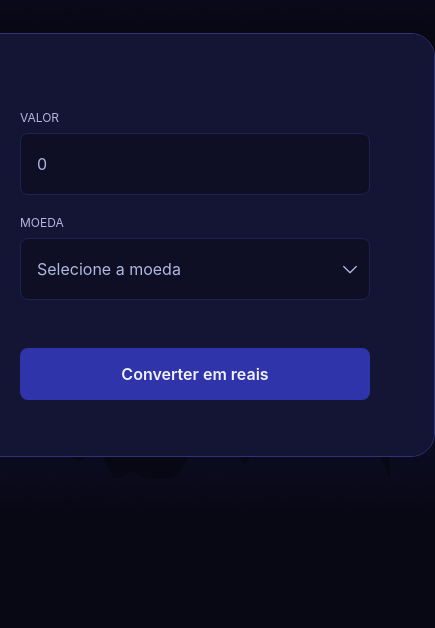
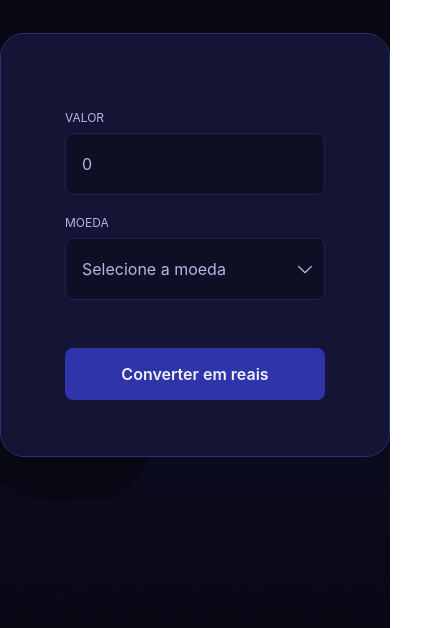
Before and after one commit to karenaraujodev/convert, a plain HTML site: page index.html in a window 390 px wide. Shown: the part 216-844 px from the top of the page, 435 px wide, since content can reach past the window. Drawn offline with Linux system fonts and the light colour scheme.

Commit message:
tornando o projeto responsivo, adicionando variaveis css e outras alterações

```diff
--- a/styles.css
+++ b/styles.css
@@ -7,26 +7,44 @@
 :root {
   font-family: "Inter", sans-serif;
   font-size: 16px;
+
+  /* CORES */
+  --color-text: #f1f2f6;
+  --color-placeholder: #b2b8de;
+
+  --bg-body: #141534;
+  --bg-input: #0e0f25;
+  --bg-footer: #1f2151;
+  --bg-scrollbar-track: #1f2151;
+  --bg-scrollbar-thumb: #2f3279;
+
+  --border-input: #1f2151;
+  --border-focus: #4a5dcd;
+
+  --primary: #2f34ab;
+  --primary-hover: #4a5dcd;
 }
 
+/* Scrollbar */
 ::-webkit-scrollbar {
   width: 8px;
 }
 
 ::-webkit-scrollbar-track {
-  background-color: #1f2151;
+  background-color: var(--bg-scrollbar-track);
 }
 
 ::-webkit-scrollbar-thumb {
-  background-color: #2f3279;
+  background-color: var(--bg-scrollbar-thumb);
 }
 
 body {
   width: 100%;
-  height: 100vh;
+  min-height: 100vh;
 
   background-image: url("./img/bg.png");
-  background-size: contain;
+  background-size: cover;
+  background-position: center;
 
   display: flex;
   align-items: center;
@@ -35,19 +53,22 @@ body {
 
   gap: 3.12rem;
 
-  color: #f1f2f6;
+  color: var(--color-text);
 }
 
+/* Container principal */
 main {
-  width: 480px;
+  width: 100%;
+  max-width: 480px;
+
   border-radius: 1.5rem;
-
-  border: 1px solid #2f3279;
+  border: 1px solid var(--bg-scrollbar-thumb);
   overflow-y: hidden;
 }
 
+/* FORMULÁRIO */
 form {
-  background-color: #141534;
+  background-color: var(--bg-body);
 
   display: flex;
   flex-direction: column;
@@ -57,25 +78,29 @@ form {
 
 label {
   font-size: 0.75rem;
-  color: #b2b8de;
+  color: var(--color-placeholder);
   text-transform: uppercase;
+
   margin-bottom: 0.5rem;
   margin-top: 1.25rem;
 }
 
+/* Inputs e Select */
 input,
 select {
   outline: 0;
 
-  color: #f1f2f6;
-  border: 1px solid #1f2151;
+  color: var(--color-text);
+  border: 1px solid var(--border-input);
   border-radius: 0.5rem;
 
-  background-color: #0e0f25;
+  background-color: var(--bg-input);
   padding: 1.25rem 1rem;
 
   font-family: "Inter", sans-serif;
   font-size: 1rem;
+
+  transition: border 0.2s, background-color 0.2s;
 }
 
 select {
@@ -85,32 +110,32 @@ select {
 
   background: url("./img/chevron-down.svg") no-repeat;
   background-position: calc(100% - 0.75rem) center !important;
-  background-color: #0e0f25;
+  background-color: var(--bg-input);
 
   cursor: pointer;
-  font-size: 1rem;
 }
 
 input::placeholder,
 select:invalid,
 option {
-  color: #b2b8de;
+  color: var(--color-placeholder);
 }
 
 input:focus,
 select:focus {
-  border: 1px solid #4a5dcd;
+  border: 1px solid var(--border-focus);
 }
 
+/* BOTÃO */
 button {
   height: 3.25rem;
 
-  background-color: #2f34ab;
+  background-color: var(--primary);
 
   border: none;
   border-radius: 0.5rem;
 
-  color: #f1f2f6;
+  color: var(--color-text);
 
   font-family: "Inter", sans-serif;
   font-size: 1rem;
@@ -123,22 +148,28 @@ button {
 }
 
 button:hover {
-  background-color: #4a5dcd;
+  background-color: var(--primary-hover);
 }
 
 button:focus {
-  outline: 1.5px solid #4a5dcd;
+  outline: 1.5px solid var(--border-focus);
 }
 
+button:disabled {
+  background-color: var(--bg-scrollbar-track);
+  cursor: not-allowed;
+}
+
+/* RESULTADO (FOOTER) */
 footer {
-  background-color: #1f2151;
+  background-color: var(--bg-footer);
   padding: 2.5rem;
   max-height: 196px;
 
   text-align: center;
   display: none;
 
-  overflow-y: scroll;
+  overflow-y: auto;
 }
 
 .show-result {
@@ -154,7 +185,7 @@ footer span {
 }
 
 footer h1 {
-  color: #f1f2f6;
+  color: var(--color-text);
   font-weight: 700;
   font-size: 2rem;
   line-height: 3rem;
```
Also changed, not shown: index.html (+1 -9 lines).
